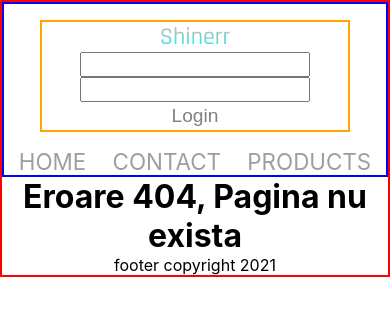
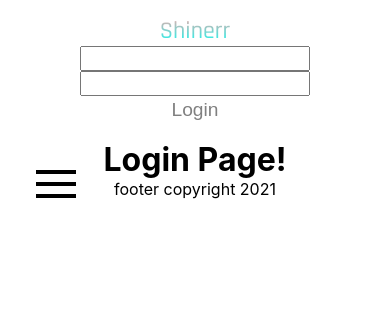
Before and after one commit to MarianMedintu/proiect_final, a React (Create React App) app: page /login-page in a window 390 px wide. Before the commit this address had no page. Shown: the top 316 px of the page. Built offline with nearby package versions, Linux system fonts and the light colour scheme.

Commit message:
scss homepage

```diff
--- a/package.json
+++ b/package.json
@@ -20,7 +20,6 @@
 
     "start": "PORT=8001 react-scripts start",
     "start-pc": "set PORT=3001&& react-scripts start",
-
     "build": "react-scripts build",
     "test": "react-scripts test",
     "eject": "react-scripts eject"
--- a/src/App.js
+++ b/src/App.js
@@ -9,6 +9,7 @@ import { About } from "./pages/about/about";
 import { anonymousUserInfo, Login, UserInfo } from "./components/login";
 import { useState } from "react";
 import { AddProduct } from "./pages/admin/add-product";
+import { LoginPage } from "./pages/login/login-page";
 
 
 const userInfoStoreKey = 'userInfo'
@@ -50,6 +51,7 @@ function App() {
               <Route path={'/contact-us'} element={<ContactUs />} />
               <Route path={'/about/*'} element={<About />} />
               <Route path={'/produse/*'} element={<Products />} />
+              <Route path={'/login-page'} element={<LoginPage />} />
               <Route path={'/admin/add-product'} element={<AddProduct />} />
               <Route path={'*'} element={<NotFound />} />
             </Routes>
--- a/src/App.scss
+++ b/src/App.scss
@@ -6,14 +6,14 @@
 
 .App {
   text-align: center;
-  border: 2px solid red;
+  //border: 2px solid red;
   .header{
-    border: 2px solid blue;
+    //border: 2px solid blue;
     .login_bar{
       display:flex;
       flex-direction: column;
       justify-content: space-between;
-      border: 2px solid orange;
+      //border: 2px solid orange;
       //height: 2rem;
       align-items:center;
       margin: 1rem auto;
--- a/src/components/menu.js
+++ b/src/components/menu.js
@@ -1,19 +1,38 @@
-import React, { useContext } from 'react';
-import { NavLink } from "react-router-dom";
+import React, {useContext} from 'react';
+import {NavLink} from "react-router-dom";
 import './menu.scss'
-import { UserInfo } from "./login";
+import {UserInfo} from "./login";
+
+// const primaryNav = document.querySelector('.primary-nav');
+// const navToggle = document.querySelector('.mobile-nav-toggle');
+// navToggle.addEventListener('click', () =>{
+// const visibility = primaryNav.getAttribute('data-visible')
+//     if(visibility === 'false') {
+//         primaryNav.setAttribute('data-visible',true);
+//     } else if (visibility === 'true') {
+//         primaryNav.setAttribute('data-visible', false);
+//     }
+// })
 
 export function Menu() {
     const currenUserInfo = useContext(UserInfo);
-
     return (
-        <nav className={"Menu"}>
-            <NavLink aria-hidden={true} to="/"> Home</NavLink>
-            <NavLink to="/contact-us"> Contact</NavLink>
-            <NavLink to="/produse"> Products </NavLink>
-            {currenUserInfo.isAdmin && (
-                <NavLink to="/admin/add-product"> Add Product </NavLink>
-            )}
-        </nav>
+        <>
+            <button className={'mobile-nav-toggle'}
+                    aria-controls={'primary-nav'}
+                    aria-expanded={false}>
+                <span></span>
+            </button>
+            <nav id={'primary-nav'} className={"primary-nav"}
+            data-visible={false}>
+                <NavLink to="/"> Home</NavLink>
+                <NavLink to="/contact-us"> Contact</NavLink>
+                <NavLink to="/products"> Products </NavLink>
+                <NavLink to="/login-page"> Login </NavLink>
+                {currenUserInfo.isAdmin && (
+                    <NavLink to="/admin/add-product"> Add Product </NavLink>
+                )}
+            </nav>
+        </>
     )
 }
--- a/src/components/menu.scss
+++ b/src/components/menu.scss
@@ -1,12 +1,53 @@
+body{
+  overflow: hidden;
+}
 
-.Menu {
+@media(max-width: 35rem){
+  .primary-nav{
+    position: fixed;
+    inset: 0 0 0 40%;
+    display:flex;
+    gap: 1.3rem;
+    flex-direction: column;
+    align-items: flex-start;
+    padding: min(30vh, 9rem) 2rem;
+    z-index: 100;
+    transform: translateX(100%);
+    a{
+      //padding: 10rem 2rem;
+    }
+  }
+  .mobile-nav-toggle{
+    display:block;
+    position:absolute;
+    z-index:999;
+    width: 3rem;
+    aspect-ratio: 1;
+    top: 10rem;
+    left: 2rem;
+    background: url("../images/home/icons8-menu.svg");
+    background-size: cover;
+    border: 0;
+  }
+}
+.primary-nav[data-visible="true"]{
+  transform:translateX(0%);
+}
+//.mobile-nav-toggle{
+//  display:none;
+//}
+.primary-nav {
   list-style: none;
-  padding: 0;
-  margin: 0;
-
+  //padding: 0;
+  //margin: 0;
+  background: hsl(0 0% 100% / 0.9);
+  @supports (backdrop-filter: blur(1rem)) {
+    background: hsl(0 0% 100% / 0.3);
+    backdrop-filter: blur(1rem);
+}
   a {
     text-decoration: none;
-    color: #9f9e9e;
+    color: #818181;
     font-size: 1.4rem;
     text-transform: uppercase;
     margin: 10px 10px;
--- /dev/null
+++ b/src/pages/login/about-company.js
@@ -0,0 +1,11 @@
+import React from 'react';
+
+export function AboutCompany() {
+
+
+    return (
+        <div>
+            A little more about the company...
+        </div>
+    )
+}
--- /dev/null
+++ b/src/pages/login/login-page.js
@@ -0,0 +1,15 @@
+import React from 'react';
+import { Route, Routes } from "react-router-dom";
+import { AboutUs } from "../about/about-us";
+import { AboutCompany } from "./about-company";
+import {Login} from "../../components/login";
+
+
+export function LoginPage() {
+
+    return (
+        <div>
+            <h1>Login Page!</h1>
+        </div>
+    )
+}
--- a/src/pages/products/product-list.js
+++ b/src/pages/products/product-list.js
@@ -22,7 +22,7 @@ export function ProductList() {
             <h1>Product list</h1>
             <ul>
                 {productList.map(({id, name, slug}) => (
-                    <li key={id}><NavLink to={`/produse/${slug}-id-${id}`}> {name} </NavLink></li>
+                    <li key={id}><NavLink to={`/products/${slug}-id-${id}`}> {name} </NavLink></li>
                 ))}
             </ul>
         </div>
```
Also changed, not shown: api.json (added, +19 -0 lines), src/images/home/Home_First_pic.jpeg (added), src/images/home/icons8-menu.svg (added).
